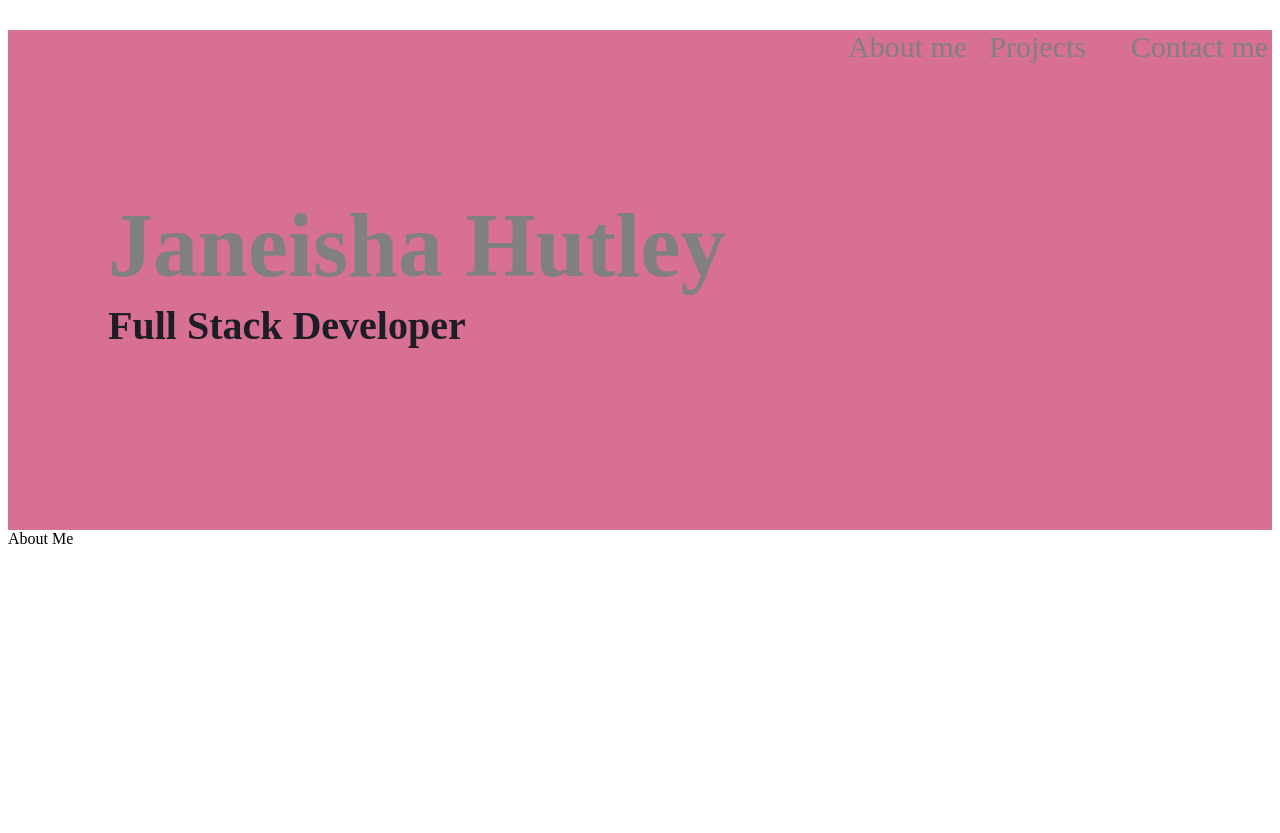
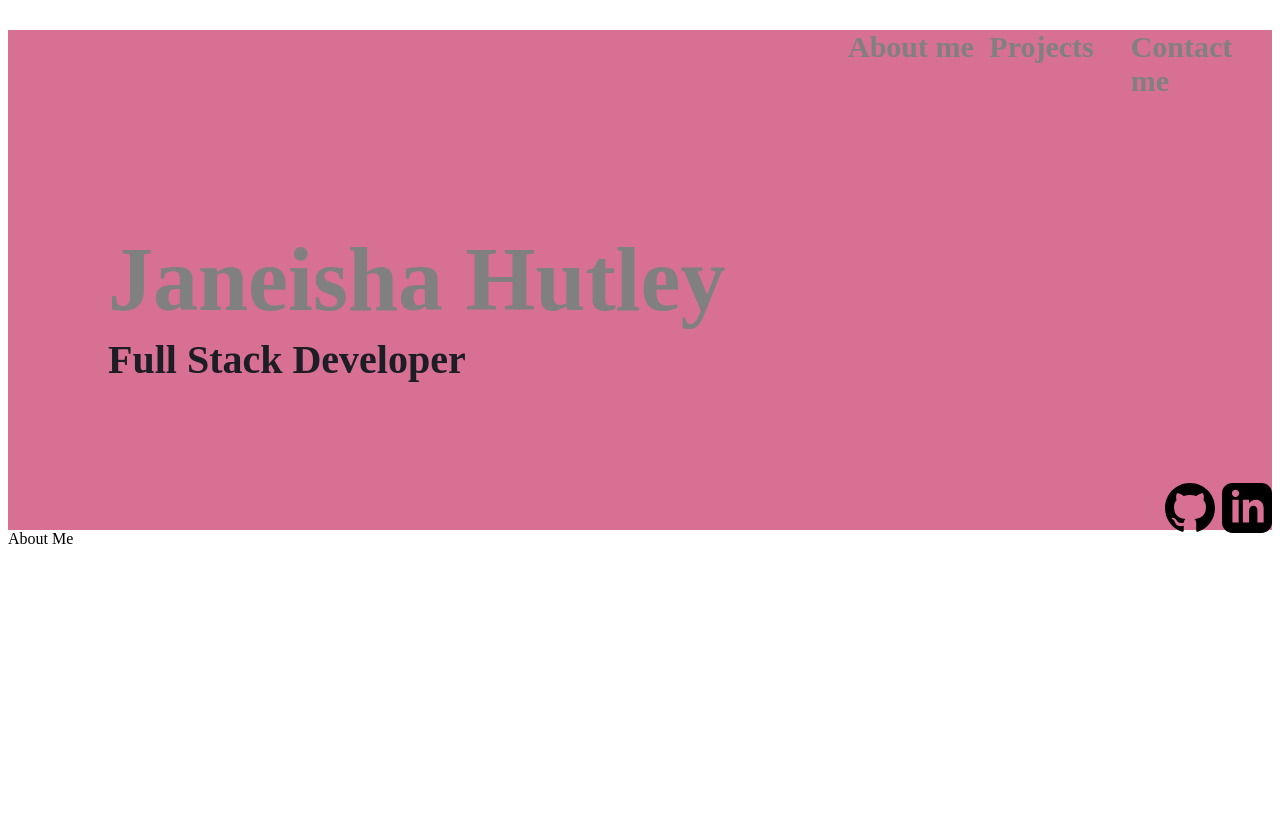
Before and after one commit to Forensicrose/portfolio-site, a plain HTML site: page index.html in a window 1280 px wide. Shown: the top 833 px of the page. Drawn offline with Linux system fonts and the light colour scheme.

Commit message:
added social media logos and links. Added css to social media logos.

```diff
--- a/index.html
+++ b/index.html
@@ -18,6 +18,21 @@
         </nav>
         <div class="nametitle"><h1>Janeisha Hutley</h1>
         <p class="title">Full Stack Developer</p></div>
+        <div class="socialmedia">
+            <a href="https://github.com/Forensicrose"></a>
+                        <svg xmlns="http://www.w3.org/2000/svg" width="50" height="50" viewBox="0 0 24 24">
+                            <path
+                                d="M12 0c-6.626 0-12 5.373-12 12 0 5.302 3.438 9.8 8.207 11.387.599.111.793-.261.793-.577v-2.234c-3.338.726-4.033-1.416-4.033-1.416-.546-1.387-1.333-1.756-1.333-1.756-1.089-.745.083-.729.083-.729 1.205.084 1.839 1.237 1.839 1.237 1.07 1.834 2.807 1.304 3.492.997.107-.775.418-1.305.762-1.604-2.665-.305-5.467-1.334-5.467-5.931 0-1.311.469-2.381 1.236-3.221-.124-.303-.535-1.524.117-3.176 0 0 1.008-.322 3.301 1.23.957-.266 1.983-.399 3.003-.404 1.02.005 2.047.138 3.006.404 2.291-1.552 3.297-1.23 3.297-1.23.653 1.653.242 2.874.118 3.176.77.84 1.235 1.911 1.235 3.221 0 4.609-2.807 5.624-5.479 5.921.43.372.823 1.102.823 2.222v3.293c0 .319.192.694.801.576 4.765-1.589 8.199-6.086 8.199-11.386 0-6.627-5.373-12-12-12z" />
+                        </svg>
+
+            <a href="https://www.linkedin.com/in/janeisha-hutley-aa0a2696"></a>
+            <svg xmlns="http://www.w3.org/2000/svg" width="50" height="50" viewBox="0 0 24 24">
+                <path
+                    d="M19 0h-14c-2.761 0-5 2.239-5 5v14c0 2.761 2.239 5 5 5h14c2.762 0 5-2.239 5-5v-14c0-2.761-2.238-5-5-5zm-11 19h-3v-11h3v11zm-1.5-12.268c-.966 0-1.75-.79-1.75-1.764s.784-1.764 1.75-1.764 1.75.79 1.75 1.764-.783 1.764-1.75 1.764zm13.5 12.268h-3v-5.604c0-3.368-4-3.113-4 0v5.604h-3v-11h3v1.765c1.396-2.586 7-2.777 7 2.476v6.759z" />
+            </svg>
+
+
+        </div>
     </section>
     <section>About Me</section>
     <section></section>
--- a/style.css
+++ b/style.css
@@ -28,13 +28,19 @@ p {
 ul {
   display: flex;
   margin-left: 800px;
+  font-weight: bolder;
 }
 
 li {
   width: 200px;
   list-style: none;
+  justify-content: space-between;
 }
 
 .nametitle {
   padding: 100px;
 }
+
+.socialmedia {
+  text-align: right;
+}
```
